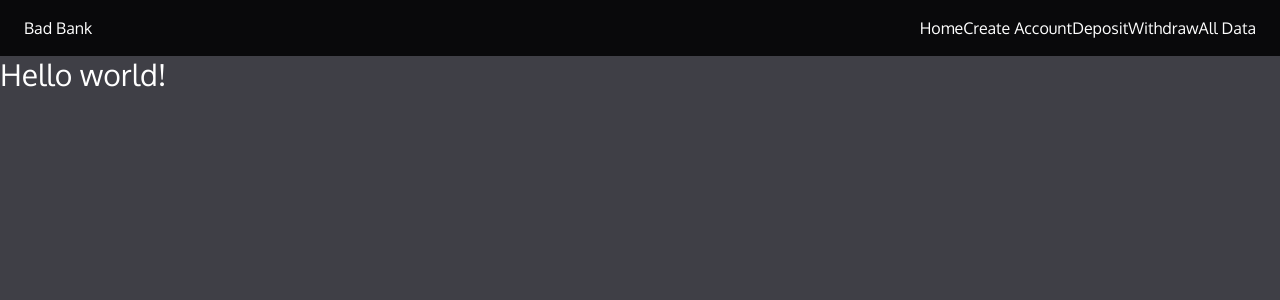
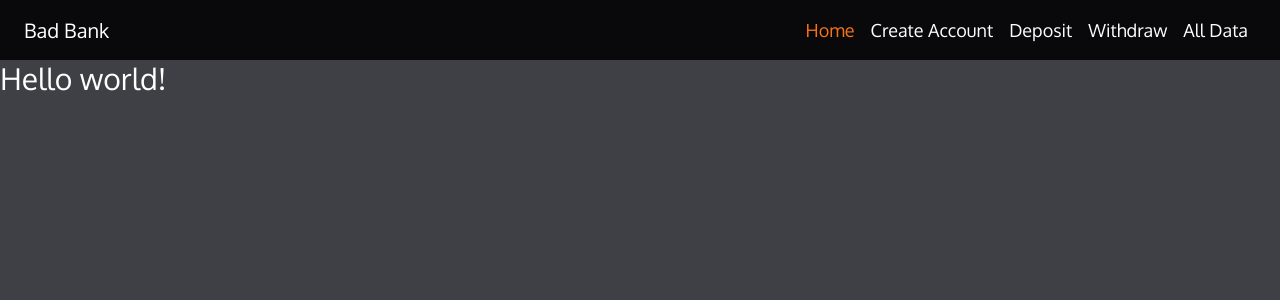
Before and after one commit to FireSquid6/bad-bank, a React (Vite) app: page / in a window 1280 px wide. Shown: the top 300 px of the page. Built offline with nearby package versions, Linux system fonts and the light colour scheme; a web font is replaced by a local one.

Commit message:
add tests for header and app

```diff
--- a/src/App.tsx
+++ b/src/App.tsx
@@ -2,8 +2,8 @@ import Header from "./header/Header";
 
 export default function App() {
   return (
-    <main className="bg-zinc-700 h-screen text-white">
-      <Header />
+    <main role="main" className="bg-zinc-700 h-screen text-white">
+      <Header path="/" />
       <h1 className="text-3xl">Hello world!</h1>
     </main>
   );
--- a/src/header/Header.tsx
+++ b/src/header/Header.tsx
@@ -1,13 +1,36 @@
-export default function Header() {
+export interface NavItem {
+  label: string;
+  path: string;
+}
+
+export interface HeaderProps {
+  path: string;
+}
+
+export default function Header({ path }: HeaderProps) {
+  const navItems: NavItem[] = [
+    { label: "Home", path: "/" },
+    { label: "Create Account", path: "/create-account" },
+    { label: "Deposit", path: "/deposit" },
+    { label: "Withdraw", path: "/withdraw" },
+    { label: "All Data", path: "/all-data" },
+  ];
+
   return (
     <header className="flex justify-between items-center text-white py-4 px-6 bg-zinc-950 w-full">
-      <h1>Bad Bank</h1>
+      <h1 className="text-xl">Bad Bank</h1>
       <nav>
-        <a href="/">Home</a>
-        <a href="/create-account">Create Account</a>
-        <a href="/deposit">Deposit</a>
-        <a href="/withdraw">Withdraw</a>
-        <a href="/all-data">All Data</a>
+        {navItems.map((item: NavItem) => (
+          <a
+            key={item.path}
+            href={item.path}
+            className={`mx-2 text-lg ${
+              path === item.path ? "text-orange-500" : ""
+            }`}
+          >
+            {item.label}
+          </a>
+        ))}
       </nav>
     </header>
   );
```
Also changed, not shown: 2 other files (tests, documents, lock files or other folders).
